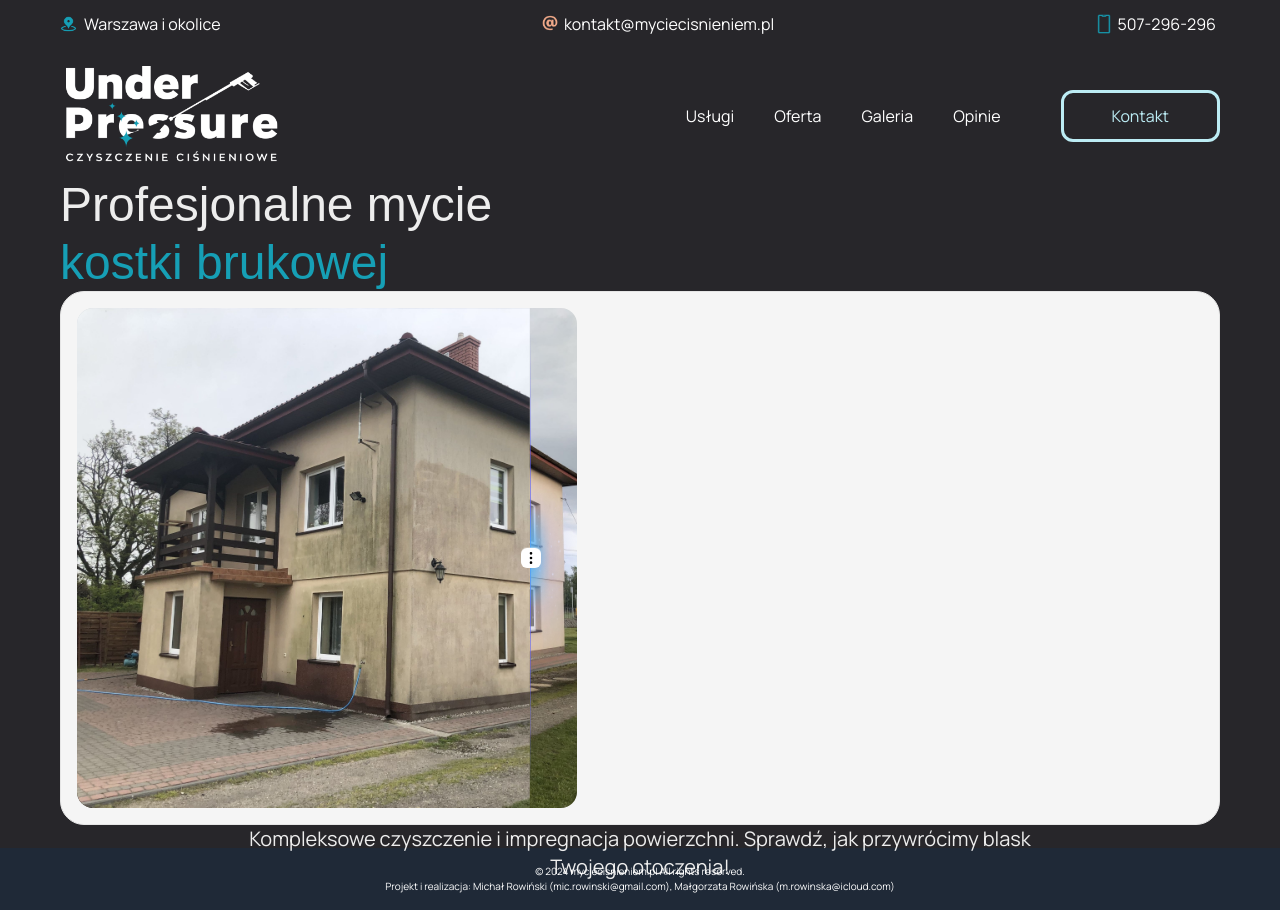
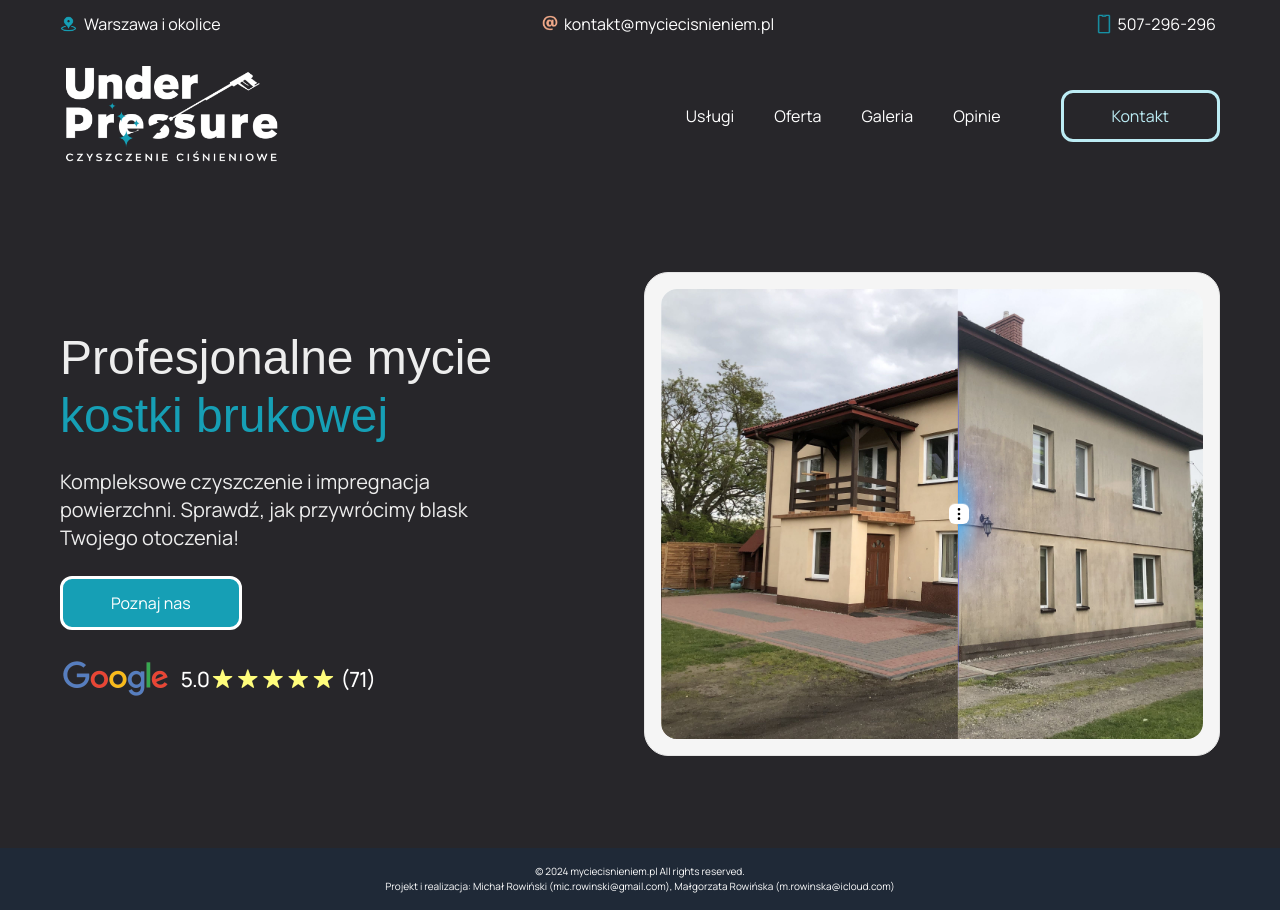
Before and after one commit to Meefio/myciecisnieniem-nextjs, a Next.js app: page / in a window 1280 px wide. Built offline with nearby package versions, Linux system fonts and the light colour scheme.

Commit message:
add hero upgrades, Google reviews badge

```diff
--- a/src/components/Hero.tsx
+++ b/src/components/Hero.tsx
@@ -1,16 +1,35 @@
 import React from 'react'
 import Image from 'next/image'
 import hero from '../../public/hero-image.png'
+import googleRevievs from '../../public/GoogleReviews.png'
 import { HeroCompare } from './HeroCompare'
+import HeroButton from './HeroButton'
 
 const Hero = () => {
 	return (
 		<section>
-			<div className='mt-24'>
-				<h1 className=''>
-					Profesjonalne mycie <br />{' '}
-					<span className='text-main-color'>kostki brukowej</span>
-				</h1>
+			<div className='flex justify-center items-center mt-24 lg:mt-48'>
+				<div className='space-y-6'>
+					<h1 className='text-center m-auto lg:text-left'>
+						Profesjonalne mycie <br />
+						<span className='text-main-color'>kostki brukowej</span>
+					</h1>
+					<p className='hidden lg:block max-w-[70%] text-xl'>
+						Kompleksowe czyszczenie i impregnacja powierzchni.
+						Sprawdź, jak przywrócimy blask Twojego otoczenia!
+					</p>
+					<HeroButton className='hidden lg:block'>
+						Poznaj nas
+					</HeroButton>
+					<Image
+						src={googleRevievs}
+						alt='Google reviews'
+						height={45}
+						width={316}
+						className='hidden lg:block'
+					/>
+				</div>
+				<HeroCompare />
 			</div>
 			<Image
 				src={hero}
@@ -19,11 +38,20 @@ const Hero = () => {
 				alt='Pracownik myjący elewację'
 				className='max-w-[30vh] mx-auto my-6 lg:hidden'
 			/>
-         <HeroCompare />
-			<p className='max-w-[70%] mx-auto text-xl text-center'>
-				Kompleksowe czyszczenie i impregnacja powierzchni. Sprawdź,
-				jak przywrócimy blask Twojego otoczenia!
-			</p>
+			<div className='flex flex-col justify-center items-center space-y-4'>
+				<p className='max-w-[70%] mx-auto text-xl text-center lg:hidden'>
+					Kompleksowe czyszczenie i impregnacja powierzchni.
+					<br /> Sprawdź, jak przywrócimy blask Twojego otoczenia!
+				</p>
+				<HeroButton className='lg:hidden'>Poznaj nas</HeroButton>
+				<Image
+					src={googleRevievs}
+					alt='Google reviews'
+					height={45}
+					width={316}
+					className='lg:hidden'
+				/>
+			</div>
 		</section>
 	)
 }
--- /dev/null
+++ b/src/components/HeroButton.tsx
@@ -0,0 +1,14 @@
+import React from 'react';
+
+interface HeroButtonProps {
+  children: string;
+  className?: string;
+}
+
+const HeroButton: React.FC<HeroButtonProps> = ({ children, className }) => {
+  return (
+    <button className={`border-[3px] rounded-xl inset-3 border-white text-white bg-main-color py-3 px-12 hover:bg-secondary-color transition-colors transition-duration-300 ${className}`}>{children}</button>
+  );
+}
+
+export default HeroButton;
--- a/src/components/HeroCompare.tsx
+++ b/src/components/HeroCompare.tsx
@@ -1,19 +1,19 @@
 import React from "react";
 import { Compare } from "@/components/ui/compare";
-import heroCompareBefore from './hero-compare-before.png'
-import heroCompareAfter from './hero-compare-after.png'
+
 
 export function HeroCompare() {
   return (
-    <div className="p-4 border rounded-3xl dark:bg-neutral-900 bg-neutral-100  border-neutral-200 dark:border-neutral-800 px-4">
+    <div className="hidden w-[80%] lg:flex p-4 border rounded-3xl dark:bg-neutral-900 bg-neutral-100  border-neutral-200 dark:border-neutral-800 px-4">
       <Compare
-        firstImage={'/hero-compare-before.jpg'}
-        secondImage="/hero-compare-after.jpg"
-        firstImageClassName="object-cover object-left-top"
-        secondImageClassname="object-cover object-center-top"
-        className="h-[250px] w-[200px] md:h-[500px] md:w-[500px]"
+        firstImage='/hero-compare-after.jpg'
+        secondImage="/hero-compare-before.jpg"
+        firstImageClassName="object-cover object-center-top xl:object-left-top"
+        secondImageClassname="object-cover object-left-top xl:object-left-top"
+        className="w-full h-[450px] object-cover bg-cover object-left-top"
         slideMode="hover"
         autoplay={true}
+        autoplayDuration={10000}
       />
     </div>
   );
```
Also changed, not shown: images-old-to-delete/GoogleReviews.png (added), public/GoogleReviews.png (added).
